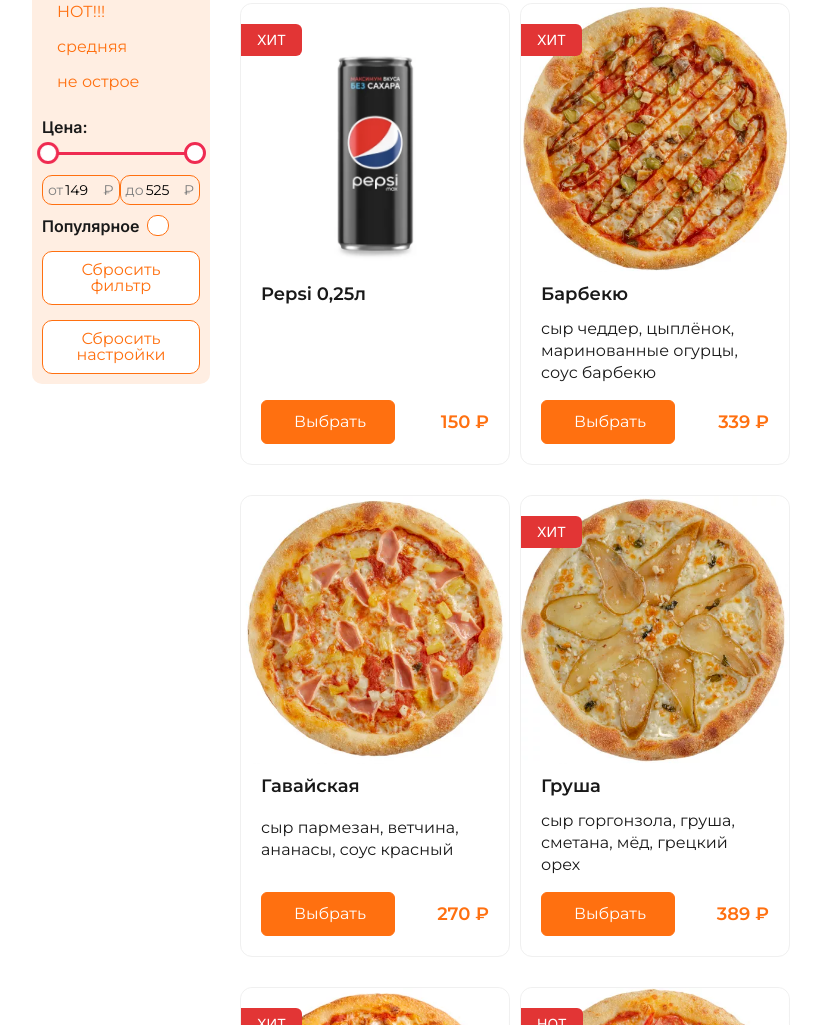
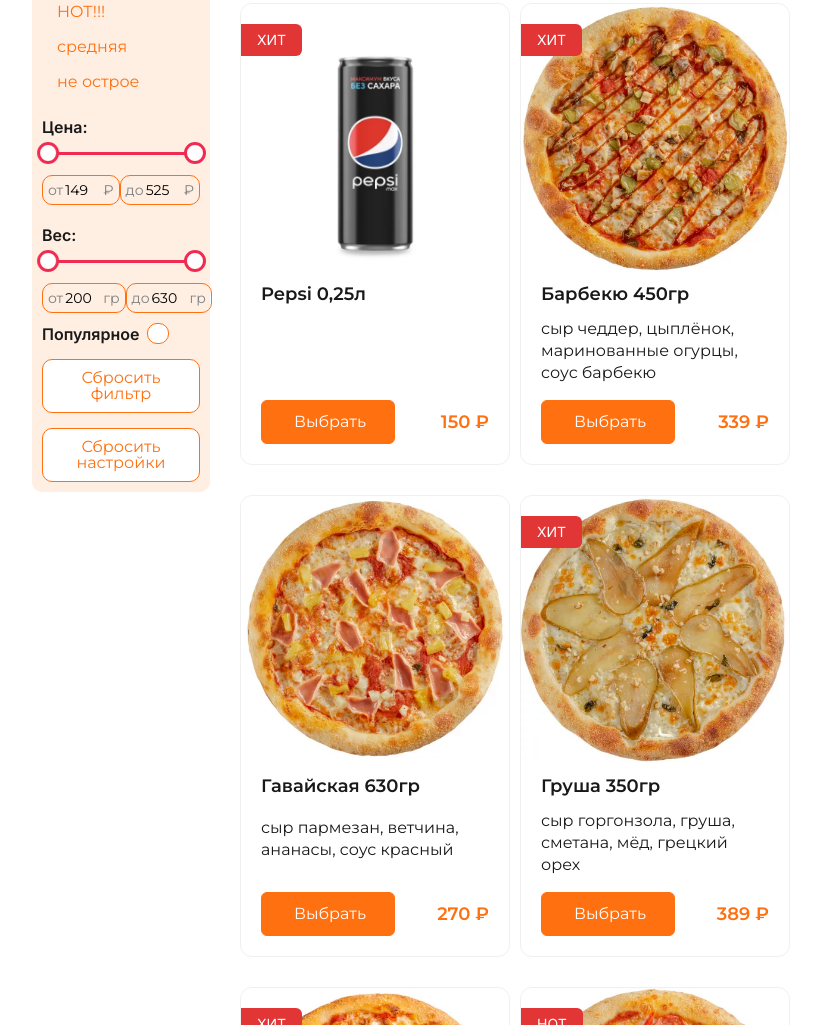
Before and after one commit to nester-dev/online-store, a website built with webpack: page online-store/src/index.html in a window 1280 px wide. Shown: the part 831-1856 px from the top of the page, without its empty margins (163-984 px from the left). Built offline with nearby package versions, Linux system fonts and the light colour scheme; files whose address does not match are found by name.

Commit message:
feat: implement weight-slider filter

```diff
--- a/online-store/src/components/currentState.ts
+++ b/online-store/src/components/currentState.ts
@@ -10,4 +10,6 @@ export const currentState = {
     cartItems: [],
     minPrice: '',
     maxPrice: '',
+    minWeight: '',
+    maxWeight: '',
 };
--- a/online-store/src/components/multipleFilter.ts
+++ b/online-store/src/components/multipleFilter.ts
@@ -2,7 +2,7 @@ import { SourceData, State } from '../types/types';
 import { getDataBySortType } from './sort';
 import { searchMatches } from './searchForm';
 import { filterByCategory, filterByCheese, filterByPopular, filterBySpicy } from './filters';
-import { priceSliderFilter } from './slider';
+import { priceSliderFilter, weightSliderFilter } from './slider';
 
 export default function multipleFilter(data: SourceData, currentState: State): SourceData {
     let filteredData = JSON.parse(JSON.stringify(data));
@@ -11,6 +11,7 @@ export default function multipleFilter(data: SourceData, currentState: State): S
     filteredData = filterByCheese(filteredData, currentState);
     filteredData = filterBySpicy(filteredData, currentState);
     filteredData = priceSliderFilter(filteredData, currentState);
+    filteredData = weightSliderFilter(filteredData, currentState);
     filteredData = filterByPopular(filteredData, currentState);
     filteredData = getDataBySortType(currentState.sortOrder, filteredData);
     filteredData = searchMatches(currentState.searchTerm, filteredData);
--- a/online-store/src/components/slider.ts
+++ b/online-store/src/components/slider.ts
@@ -1,23 +1,23 @@
 import * as noUiSlider from 'nouislider';
 import { SourceData, State } from '../types/types';
-import { INPUT1, INPUT2, INPUTS } from '../constants/constants';
+import { INPUT1, INPUT2, INPUT3, INPUT4, INPUTS_PRICE, INPUTS_WEIGHT } from '../constants/constants';
 import multipleFilter from './multipleFilter';
 import render from './render';
 
-export default function filterPrice(data: SourceData, currentState: State) {
-    const rangeSlider = document.getElementById('filter-price') as noUiSlider.target;
-    const minPrice = getMinPrice(data);
-    const maxPrice = getMaxPrice(data);
+export function priceSlider(data: SourceData, currentState: State) {
+    const priceSlider = document.getElementById('filter-price') as noUiSlider.target;
+    const minPrice = getMin(data, 'price');
+    const maxPrice = getMax(data, 'price');
 
     INPUT1.setAttribute('min', minPrice);
-    INPUT2.setAttribute('placeholder', minPrice);
+    INPUT1.setAttribute('placeholder', minPrice);
     INPUT2.setAttribute('min', minPrice);
 
     INPUT1.setAttribute('max', maxPrice);
     INPUT2.setAttribute('placeholder', maxPrice);
     INPUT2.setAttribute('max', maxPrice);
 
-    noUiSlider.create(rangeSlider, {
+    noUiSlider.create(priceSlider, {
         start: [minPrice, maxPrice],
         connect: true,
         step: 1,
@@ -36,33 +36,114 @@ export default function filterPrice(data: SourceData, currentState: State) {
         },
     });
 
-    rangeSlider.noUiSlider?.on('update', function (values: (number | string)[], handle: number) {
-        INPUTS[handle].value = values[handle] as string;
-        currentState.minPrice = INPUTS[0].value;
-        currentState.maxPrice = INPUTS[1].value;
+    priceSlider.noUiSlider?.on('update', function (values: (number | string)[], handle: number) {
+        INPUTS_PRICE[handle].value = values[handle] as string;
+        currentState.minPrice = INPUTS_PRICE[0].value;
+        currentState.maxPrice = INPUTS_PRICE[1].value;
         localStorage.setItem('state', JSON.stringify(currentState));
 
         const filteredData = multipleFilter(data, currentState);
         render(filteredData, currentState);
     });
 
-    INPUTS.forEach((input, index) => {
+    INPUTS_PRICE.forEach((input, index) => {
         input.addEventListener('change', (event: Event) => {
-            setRangeSlider(index, (event.currentTarget as HTMLInputElement).value, rangeSlider);
+            setRangeSlider(index, (event.currentTarget as HTMLInputElement).value, priceSlider);
         });
     });
 }
 
-function getMinPrice(data: SourceData) {
+export function weightSlider(data: SourceData, currentState: State) {
+    const weightSlider = document.getElementById('filter-weight') as noUiSlider.target;
+    const minWeight = getMin(data, 'weight');
+    const maxWeight = getMax(data, 'weight');
+
+    INPUT3.setAttribute('min', minWeight);
+    INPUT3.setAttribute('placeholder', minWeight);
+    INPUT4.setAttribute('min', minWeight);
+
+    INPUT3.setAttribute('max', maxWeight);
+    INPUT4.setAttribute('placeholder', maxWeight);
+    INPUT4.setAttribute('max', maxWeight);
+
+    noUiSlider.create(weightSlider, {
+        start: [minWeight, maxWeight],
+        connect: true,
+        step: 10,
+        range: {
+            min: [+minWeight],
+            max: [+maxWeight],
+        },
+
+        format: {
+            to: function (value) {
+                return Math.floor(value);
+            },
+            from: function (value) {
+                return parseInt(value);
+            },
+        },
+    });
+
+    weightSlider.noUiSlider?.on('update', function (values: (number | string)[], handle: number) {
+        INPUTS_WEIGHT[handle].value = values[handle] as string;
+        currentState.minWeight = INPUTS_WEIGHT[0].value;
+        currentState.maxWeight = INPUTS_WEIGHT[1].value;
+        localStorage.setItem('state', JSON.stringify(currentState));
+
+        const filteredData = multipleFilter(data, currentState);
+        render(filteredData, currentState);
+    });
+
+    INPUTS_WEIGHT.forEach((input, index) => {
+        input.addEventListener('change', (event: Event) => {
+            setRangeSlider(index, (event.currentTarget as HTMLInputElement).value, weightSlider);
+        });
+    });
+}
+
+function getMin(data: SourceData, attr: string) {
     let min = Infinity;
 
     data.items.forEach((card) => {
-        if (+card.price < min) {
-            min = +card.price;
+        switch (attr) {
+            case 'price':
+                if (+card['price'] < min) {
+                    min = +card.price;
+                }
+                break;
+
+            case 'weight':
+                if (+card['weight'] < min) {
+                    min = +card.weight;
+                }
+                break;
         }
     });
 
     return min.toString();
+}
+
+function getMax(data: SourceData, attr: string) {
+    let max = -Infinity;
+
+    data.items.forEach((card) => {
+        switch (attr) {
+            case 'price':
+                if (+card.price > max) {
+                    max = +card.price;
+                }
+                break;
+
+            case 'weight':
+                if (+card.weight > max) {
+                    max = +card.weight;
+                }
+                break;
+        }
+    });
+
+    return max.toString();
 }
 
 function setRangeSlider(index: number, value: string, slider: noUiSlider.target) {
@@ -70,18 +151,6 @@ function setRangeSlider(index: number, value: string, slider: noUiSlider.target)
     array[index] = value;
 
     slider.noUiSlider?.set(array);
-}
-
-function getMaxPrice(data: SourceData) {
-    let max = -Infinity;
-
-    data.items.forEach((card) => {
-        if (+card.price > max) {
-            max = +card.price;
-        }
-    });
-
-    return max.toString();
 }
 
 export function priceSliderFilter(data: SourceData, currentState: State) {
@@ -95,3 +164,15 @@ export function priceSliderFilter(data: SourceData, currentState: State) {
 
     return filteredData;
 }
+
+export function weightSliderFilter(data: SourceData, currentState: State) {
+    const filteredData = data;
+
+    if (currentState.minWeight.length && currentState.maxWeight.length) {
+        filteredData.items = filteredData.items.filter(
+            (card) => +card.weight >= +currentState.minWeight && +card.weight <= +currentState.maxWeight
+        );
+    }
+
+    return filteredData;
+}
--- a/online-store/src/constants/constants.ts
+++ b/online-store/src/constants/constants.ts
@@ -8,4 +8,7 @@ export const POPUP_CLOSE = document.querySelector('.popup__close') as HTMLElemen
 export const MAX_CART_COUNT = 20;
 export const INPUT1 = document.getElementById('input-1') as HTMLInputElement;
 export const INPUT2 = document.getElementById('input-2') as HTMLInputElement;
-export const INPUTS = [INPUT1, INPUT2];
+export const INPUT3 = document.getElementById('input-3') as HTMLInputElement;
+export const INPUT4 = document.getElementById('input-4') as HTMLInputElement;
+export const INPUTS_PRICE = [INPUT1, INPUT2];
+export const INPUTS_WEIGHT = [INPUT3, INPUT4];
--- a/online-store/src/data/data.json
+++ b/online-store/src/data/data.json
@@ -2,162 +2,178 @@
   "items": [
     {
       "type": "pizza",
-      "name": "Маргарита",
+      "name": "Маргарита 500гр",
       "tag": null,
       "composition": ["сыр моцарелла", "томаты черри", "cоус красный"],
       "price": "249",
       "spicy": "none",
-      "imageName": "margarita"
+      "imageName": "margarita",
+      "weight": "500"
     },
 
     {
       "type": "pizza",
-      "name": "Пепперони с грибами",
+      "name": "Пепперони с грибами 600гр",
       "tag": "ХИТ",
       "composition": ["сыр моцарелла", "пепперони", "шампиньоны", "cоус красный"],
       "price": "369",
       "spicy": "none",
-      "imageName": "peperoni"
+      "imageName": "peperoni",
+      "weight": "600"
     },
 
     {
       "type": "pizza",
-      "name": "Гавайская",
+      "name": "Гавайская 630гр",
       "tag": null,
       "composition": ["сыр пармезан", "ветчина", "ананасы", "cоус красный"],
       "price": "270",
       "spicy": "none",
-      "imageName": "hawaii"
+      "imageName": "hawaii",
+      "weight": "630"
     },
 
     {
       "type": "pizza",
-      "name": "Барбекю",
+      "name": "Барбекю 450гр",
       "tag": "ХИТ",
       "composition": ["сыр чеддер", "цыплёнок", "маринованные огурцы", "cоус барбекю"],
       "price": "339",
       "spicy": "none",
-      "imageName": "barbecue"
+      "imageName": "barbecue",
+      "weight": "450"
     },
 
     {
       "type": "pizza",
-      "name": "Четыре сыра",
+      "name": "Четыре сыра 470гр",
       "tag": null,
       "composition": ["сыр чеддер", "сыр пармезан", "сыр моцарелла", "сыр горгонзола"],
       "price": "399",
       "spicy": "none",
-      "imageName": "cheese"
+      "imageName": "cheese",
+      "weight": "470"
     },
 
     {
       "type": "pizza",
-      "name": "Мексиканская",
+      "name": "Мексиканская 550гр",
       "tag": "HOT",
       "composition": ["сыр пармезан", "цыплёнок", "халапеньо", "красный лук"],
       "price": "359",
       "spicy": "hot",
-      "imageName": "mexicano"
+      "imageName": "mexicano",
+      "weight": "550"
     },
 
     {
       "type": "pizza",
-      "name": "Груша",
+      "name": "Груша 350гр",
       "tag": "ХИТ",
       "composition": ["сыр горгонзола", "груша", "сметана", "мёд", "грецкий орех"],
       "price": "389",
       "spicy": "none",
-      "imageName": "pear"
+      "imageName": "pear",
+      "weight": "350"
     },
 
     {
       "type": "pizza",
-      "name": "Диабло",
+      "name": "Диабло 470гр",
       "tag": "HOT",
       "composition": ["сыр моцарелла", "пепперони", "халапеньо", "лук красный", "чоризо"],
       "price": "401",
       "spicy": "hot",
-      "imageName": "diablo"
+      "imageName": "diablo",
+      "weight": "470"
     },
 
     {
       "type": "pizza",
-      "name": "Карбонара",
+      "name": "Карбонара 530гр",
       "tag": null,
       "composition": ["сыр пармезан", "бекон", "томаты черри", "яйцо"],
       "price": "469",
       "spicy": "none",
-      "imageName": "carbonara"
+      "imageName": "carbonara",
+      "weight": "530"
     },
 
     {
       "type": "pizza",
-      "name": "Охотничья",
+      "name": "Охотничья 320гр",
       "tag": "medium",
       "composition": ["сыр чеддер", "охотничьи колбаски", "лук красный", "маринованные огурцы"],
       "price": "420",
       "spicy": "medium",
-      "imageName": "hunter"
+      "imageName": "hunter",
+      "weight": "320"
     },
 
     {
       "type": "pizza",
-      "name": "Деревенская",
+      "name": "Деревенская 390гр",
       "tag": "ХИТ",
       "composition": ["сыр пармезан", "сыр моцарелла", "шампиньоны", "бекон", "соус белый"],
       "price": "440",
       "spicy": "none",
-      "imageName": "village"
+      "imageName": "village",
+      "weight": "390"
     },
 
     {
       "type": "sushi",
-      "name": "Филадельфия кранч",
+      "name": "Филадельфия кранч 290гр (8шт)",
       "tag": null,
       "composition": ["семга", "рис", "сыр креметто", "соус унаги", "креветка", "авокадо"],
       "price": "475",
       "spicy": "none",
-      "imageName": "fila-crunch"
+      "imageName": "fila-crunch",
+      "weight": "290"
     },
 
     {
       "type": "sushi",
-      "name": "Филадельфия крем-брюле",
+      "name": "Филадельфия крем-брюле 270гр (8шт)",
       "tag": "ХИТ",
       "composition": ["сыр филадельфия", "семга татаки с тростниковым сахаром", "соус унаги"],
       "price": "395",
       "spicy": "none",
-      "imageName": "fila-cream"
+      "imageName": "fila-cream",
+      "weight": "270"
     },
 
     {
       "type": "sushi",
-      "name": "Филадельфия спайси ролл",
+      "name": "Филадельфия спайси ролл 250гр (8шт)",
       "tag": "HOT",
       "composition": ["рис", "нори", "сыр филадельфия", "огурец", "лосось", "соус спайс"],
       "price": "425",
       "spicy": "hot",
-      "imageName": "fila-spicy"
+      "imageName": "fila-spicy",
+      "weight": "250"
     },
 
     {
       "type": "sushi",
-      "name": "Тигр мама",
+      "name": "Тигр мама 280гр (8шт)",
       "tag": null,
       "composition": ["тигровая креветка", "огурец", "авокадо", "соус Айоли", "рис"],
       "price": "525",
       "spicy": "none",
-      "imageName": "tiger"
+      "imageName": "tiger",
+      "weight": "280"
     },
 
     {
       "type": "snacks",
-      "name": "Картофель фри 150г",
+      "name": "Картофель фри 200гр",
       "tag": null,
       "composition": null,
       "price": "149",
       "spicy": "none",
-      "imageName": "fries"
+      "imageName": "fries",
+      "weight": "200"
     },
 
     {
@@ -167,17 +183,19 @@
       "composition": null,
       "price": "250",
       "spicy": "none",
-      "imageName": "wings"
+      "imageName": "wings",
+      "weight": "400"
     },
 
     {
       "type": "snacks",
-      "name": "Наггетсы 400гр",
+      "name": "Наггетсы 370гр",
       "tag": null,
       "composition": null,
       "price": "310",
       "spicy": "none",
-      "imageName": "nuggets"
+      "imageName": "nuggets",
+      "weight": "370"
     },
 
     {
@@ -187,7 +205,8 @@
       "composition": null,
       "price": "150",
       "spicy": "none",
-      "imageName": "pepsi"
+      "imageName": "pepsi",
+      "weight": "250"
     },
 
     {
@@ -197,7 +216,8 @@
       "composition": null,
       "price": "160",
       "spicy": "none",
-      "imageName": "mirinda"
+      "imageName": "mirinda",
+      "weight": "250"
     },
 
     {
@@ -207,7 +227,8 @@
       "composition": null,
       "price": "200",
       "spicy": "none",
-      "imageName": "adrenalin"
+      "imageName": "adrenalin",
+      "weight": "300"
     }
   ]
 }
--- a/online-store/src/index.html
+++ b/online-store/src/index.html
@@ -137,8 +137,25 @@
 					</label>
 					<label class='filter-price__label'>
 						<span class='filter-price__text'>до</span>
-						<input class='filter-price__input' id='input-2' min='500' max='999' placeholder='999' type='number' >
+						<input class='filter-price__input' id='input-2'  type='number' >
 						<span class='filter-price__text'>₽</span>
+					</label>
+				</div>
+			</div>
+
+			<div class='filter-price filter_margin'>
+				<div class='filter-price__title'>Вес:</div>
+				<div class='filter-price__slider' id='filter-weight'></div>
+				<div class='filter-price__inputs'>
+					<label class='filter-price__label'>
+						<span class='filter-price__text'>от</span>
+						<input class='filter-price__input' id='input-3' type='number' >
+						<span class='filter-price__text'>гр</span>
+					</label>
+					<label class='filter-price__label'>
+						<span class='filter-price__text'>до</span>
+						<input class='filter-price__input' id='input-4'  type='number' >
+						<span class='filter-price__text'>гр</span>
 					</label>
 				</div>
 			</div>
--- a/online-store/src/index.ts
+++ b/online-store/src/index.ts
@@ -5,10 +5,11 @@ import { searchFormEvent } from './components/searchForm';
 import { currentState } from './components/currentState';
 import { data } from './constants/constants';
 import filtersEvent from './components/filters';
-import filterPrice from './components/slider';
+import { priceSlider, weightSlider } from './components/slider';
 
 render(data, currentState);
 sort();
 searchFormEvent(data, currentState);
 filtersEvent(currentState);
-filterPrice(data, currentState);
+priceSlider(data, currentState);
+weightSlider(data, currentState);
--- a/online-store/src/types/types.ts
+++ b/online-store/src/types/types.ts
@@ -6,6 +6,7 @@ export interface CardInfo {
     price: string;
     spicy: string;
     imageName: string;
+    weight: string;
 }
 
 export interface SourceData {
@@ -24,4 +25,6 @@ export interface State {
     cartItems: Array<string>;
     minPrice: string;
     maxPrice: string;
+    minWeight: string;
+    maxWeight: string;
 }
```
Also changed, not shown: online-store/src/components/filtersReset.ts (+9 -3 lines).
